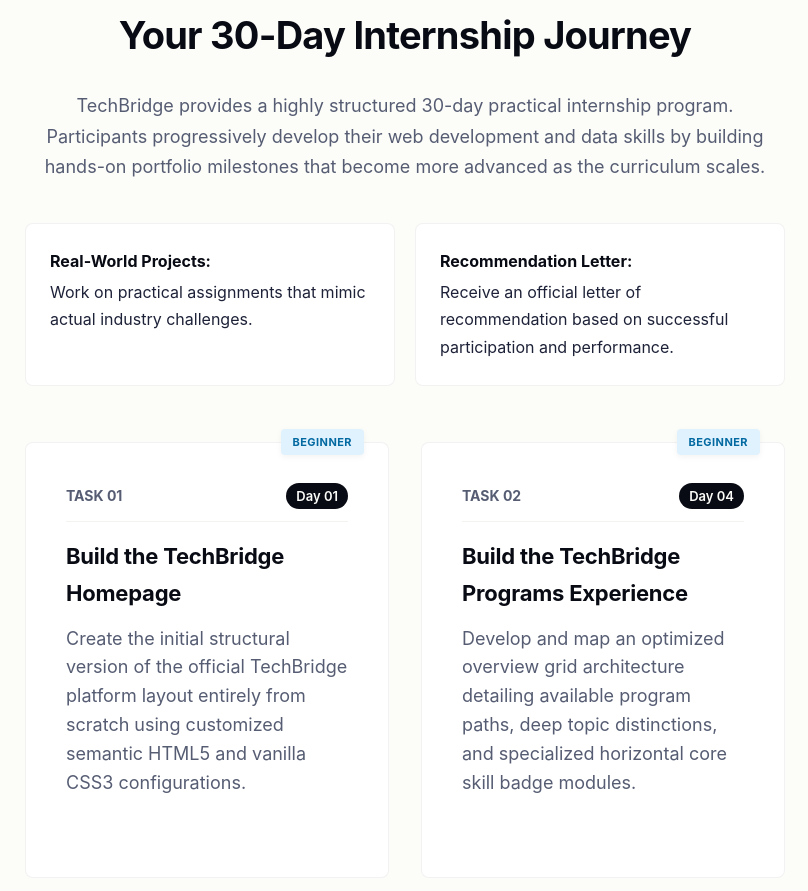
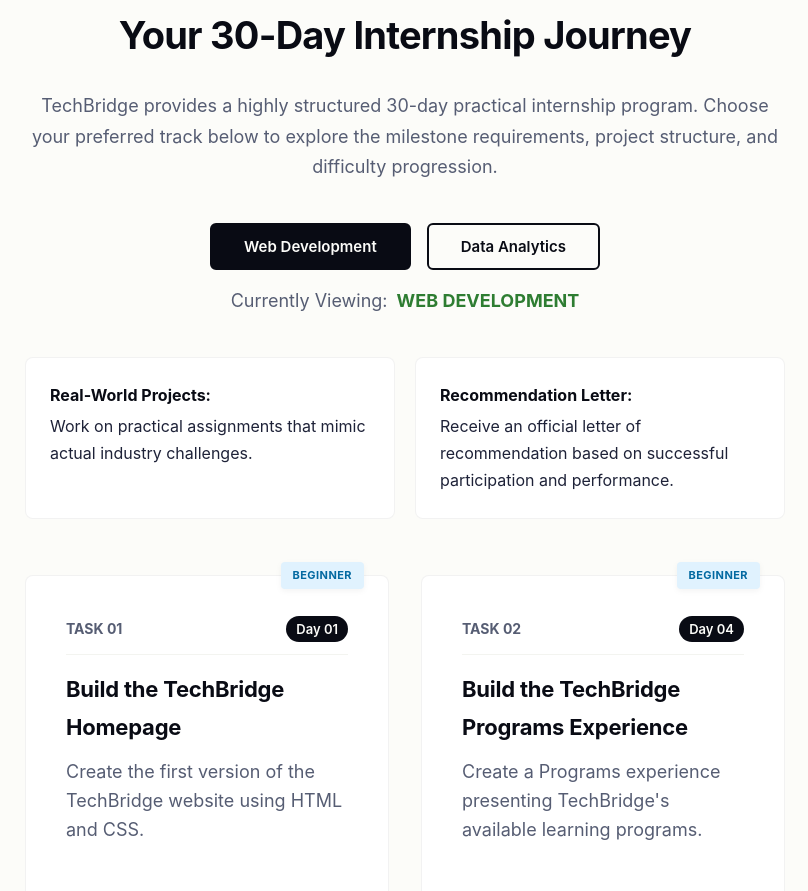
Before and after one commit to TheREBZ/techbridge-task-1, a plain HTML site: page index.html in a window 1280 px wide. Shown: the part 1840-2731 px from the top of the page, without its empty margins (235-1043 px from the left). Drawn offline with Linux system fonts and the light colour scheme.

Commit message:
feat: implement interactive two-track roadmap using vanilla JavaScript

```diff
--- /dev/null
+++ b/app.js
@@ -0,0 +1,193 @@
+const dataAnalyticsTasks = [
+    {
+        number: "Task 01",
+        day: "Day 01",
+        title: "Data Cleaning Basics",
+        description: "Clean a messy dataset using Google Sheets or Excel. Identify and fix duplicate rows, blank cells, inconsistent formatting, and incorrect data types.",
+        difficulty: "Beginner",
+        badgeClass: "phase-beginner"
+    },
+    {
+        number: "Task 02",
+        day: "Day 04",
+        title: "Formulas & Pivot Tables",
+        description: "Use spreadsheet formulas and Pivot Tables to answer questions and extract useful insights from a dataset.",
+        difficulty: "Beginner",
+        badgeClass: "phase-beginner"
+    },
+    {
+        number: "Task 03",
+        day: "Day 08",
+        title: "Data Visualization",
+        description: "Create charts and a simple dashboard that communicate useful insights from a dataset.",
+        difficulty: "Beginner → Intermediate",
+        badgeClass: "phase-intermediate-bg"
+    },
+    {
+        number: "Task 04",
+        day: "Day 11",
+        title: "Introduction to SQL",
+        description: "Practice basic SQL queries and use them to answer real-world questions about data.",
+        difficulty: "Beginner → Intermediate",
+        badgeClass: "phase-intermediate-bg"
+    },
+    {
+        number: "Task 05",
+        day: "Day 15",
+        title: "SQL Joins & Aggregations",
+        description: "Use JOIN, GROUP BY and aggregate functions such as COUNT, SUM and AVG to analyze information across multiple tables.",
+        difficulty: "Intermediate",
+        badgeClass: "phase-intermediate"
+    },
+    {
+        number: "Task 06",
+        day: "Day 19",
+        title: "Lookup Functions & Data Wrangling",
+        description: "Use VLOOKUP or XLOOKUP to combine related datasets and handle data mismatches.",
+        difficulty: "Intermediate",
+        badgeClass: "phase-intermediate"
+    },
+    {
+        number: "Task 07",
+        day: "Day 22",
+        title: "Mini Analysis Project",
+        description: "Complete a small end-to-end analysis involving data cleaning, formulas, Pivot Tables, charts and recommendations.",
+        difficulty: "Intermediate",
+        badgeClass: "phase-intermediate"
+    },
+    {
+        number: "Task 08",
+        day: "Day 26",
+        title: "Capstone Project",
+        description: "Complete a larger project combining spreadsheet analysis and SQL using at least two related tables.",
+        difficulty: "Intermediate",
+        badgeClass: "phase-intermediate"
+    }
+];
+
+const webDevTasks = [
+    {
+        number: "Task 01",
+        day: "Day 01",
+        title: "Build the TechBridge Homepage",
+        description: "Create the first version of the TechBridge website using HTML and CSS.",
+        difficulty: "Beginner",
+        badgeClass: "phase-beginner"
+    },
+    {
+        number: "Task 02",
+        day: "Day 04",
+        title: "Build the TechBridge Programs Experience",
+        description: "Create a Programs experience presenting TechBridge's available learning programs.",
+        difficulty: "Beginner",
+        badgeClass: "phase-beginner"
+    },
+    {
+        number: "Task 03",
+        day: "Day 08",
+        title: "Build the Internship Tasks Experience",
+        description: "Create an interface that presents the TechBridge internship tasks and helps users understand the internship journey.",
+        difficulty: "Beginner → Intermediate",
+        badgeClass: "phase-intermediate-bg"
+    },
+    {
+        number: "Task 04",
+        day: "Day 11",
+        title: "Build an Interactive Internship Roadmap",
+        description: "Use JavaScript to allow visitors to switch between the Data Analytics and Web Development internship tracks.",
+        difficulty: "Beginner → Intermediate",
+        badgeClass: "phase-intermediate-bg"
+    },
+    {
+        number: "Task 05",
+        day: "Day 15",
+        title: "Build the Intern Registration Experience",
+        description: "Create a professional registration and onboarding interface for TechBridge interns.",
+        difficulty: "Intermediate",
+        badgeClass: "phase-intermediate"
+    },
+    {
+        number: "Task 06",
+        day: "Day 19",
+        title: "Build the Task Submission System",
+        description: "Create an interface through which interns can prepare and submit their task work.",
+        difficulty: "Intermediate",
+        badgeClass: "phase-intermediate"
+    },
+    {
+        number: "Task 07",
+        day: "Day 22",
+        title: "Build the Intern Dashboard",
+        description: "Create a dashboard where an intern can view their profile, progress, tasks and submissions.",
+        difficulty: "Intermediate",
+        badgeClass: "phase-intermediate"
+    },
+    {
+        number: "Task 08",
+        day: "Day 26",
+        title: "Build the Complete TechBridge Internship Platform",
+        description: "Combine the different components created during the internship into a complete TechBridge platform.",
+        difficulty: "Intermediate",
+        badgeClass: "phase-intermediate"
+    }
+];
+
+// ==========================================================================
+//  STATE MANAGER
+// ==========================================================================
+let currentTrack = "webdev"; // Track tracking variable state value
+
+const roadmapRoot = document.getElementById("roadmap-root");
+const currentTrackTitle = document.getElementById("current-track-title");
+const btnWebdev = document.getElementById("btn-webdev");
+const btnData = document.getElementById("btn-data");
+
+// ==========================================================================
+//  CORE FUNCTIONS (DOM MANIPULATION & LOGIC RENDERERS)
+// ==========================================================================
+function renderRoadmap(taskArray) {
+    // Clears the card container matrix cleanly
+    roadmapRoot.innerHTML = "";
+
+    taskArray.forEach(task => {
+        const cardHTML = `
+            <div class="timeline-card">
+                <div class="timeline-badge ${task.badgeClass}">${task.difficulty}</div>
+                <div class="timeline-meta">
+                    <span class="task-number">${task.number}</span>
+                    <span class="task-day">${task.day}</span>
+                </div>
+                <h2>${task.title}</h2>
+                <p>${task.description}</p>
+            </div>
+        `;
+        roadmapRoot.insertAdjacentHTML("beforeend", cardHTML);
+    });
+}
+
+function switchTrack(trackName) {
+    // Coditional logic control module to determine current state rendering route
+    if (trackName === "webdev") {
+        currentTrack = "webdev";
+        currentTrackTitle.textContent = "WEB DEVELOPMENT";
+        btnWebdev.classList.add("active");
+        btnData.classList.remove("active");
+        renderRoadmap(webDevTasks);
+    } else {
+        currentTrack = "data";
+        currentTrackTitle.textContent = "DATA ANALYTICS";
+        btnData.classList.add("active");
+        btnWebdev.classList.remove("active");
+        renderRoadmap(dataAnalyticsTasks);
+    }
+}
+
+// ==========================================================================
+//  ATTACH INTERACTIVE INTERFACE EVENT LISTENERS
+// ==========================================================================
+btnWebdev.addEventListener("click", () => switchTrack("webdev"));
+btnData.addEventListener("click", () => switchTrack("data"));
+
+document.addEventListener("DOMContentLoaded", () => {
+    switchTrack("webdev");
+});
--- a/index.html
+++ b/index.html
@@ -89,7 +89,18 @@
         <div class="internship" id="internship">
             <div class="internship-intro">
                 <h1>Your 30-Day Internship Journey</h1>
-                <p>TechBridge provides a highly structured 30-day practical internship program. Participants progressively develop their web development and data skills by building hands-on portfolio milestones that become more advanced as the curriculum scales.</p>
+                <p>TechBridge provides a highly structured 30-day practical internship program. Choose your preferred track below to explore the milestone requirements, project structure, and difficulty progression.</p>
+
+                <!-- Track Selection Button Layout Controls -->
+                <div class="track-selector-container">
+                    <button class="track-toggle-btn active" id="btn-webdev">Web Development</button>
+                    <button class="track-toggle-btn" id="btn-data">Data Analytics</button>
+                </div>
+
+                <!-- Live Status Banner Text Indicator -->
+                <div class="track-status-indicator">
+                    <p>Currently Viewing: <strong id="current-track-title">WEB DEVELOPMENT</strong></p>
+                </div>
 
                 <div class="benefits-summary">
                     <div class="benefit-item">
@@ -101,101 +112,11 @@
                 </div>
             </div>
 
-            <!-- Chronological Task Timeline Layout -->
-            <div class="timeline-container">
-
-                <!-- Task 1 -->
-                <div class="timeline-card">
-                    <div class="timeline-badge phase-beginner">Beginner</div>
-                    <div class="timeline-meta">
-                        <span class="task-number">Task 01</span>
-                        <span class="task-day">Day 01</span>
-                    </div>
-                    <h2>Build the TechBridge Homepage</h2>
-                    <p>Create the initial structural version of the official TechBridge platform layout entirely from scratch using customized semantic HTML5 and vanilla CSS3 configurations.</p>
-                </div>
-
-                <!-- Task 2 -->
-                <div class="timeline-card">
-                    <div class="timeline-badge phase-beginner">Beginner</div>
-                    <div class="timeline-meta">
-                        <span class="task-number">Task 02</span>
-                        <span class="task-day">Day 04</span>
-                    </div>
-                    <h2>Build the TechBridge Programs Experience</h2>
-                    <p>Develop and map an optimized overview grid architecture detailing available program paths, deep topic distinctions, and specialized horizontal core skill badge modules.</p>
-                </div>
-
-                <!-- Task 3 -->
-                <div class="timeline-card">
-                    <div class="timeline-badge phase-intermediate-bg">Beginner → Intermediate</div>
-                    <div class="timeline-meta">
-                        <span class="task-number">Task 03</span>
-                        <span class="task-day">Day 08</span>
-                    </div>
-                    <h2>Build the Internship Tasks Experience</h2>
-                    <p>Design a beautiful structural workflow interface showcasing the 8 key project stages, sequential tracking lines, timeline metadata, and incremental difficulty progressions.</p>
-                </div>
-
-                <!-- Task 4 -->
-                <div class="timeline-card">
-                    <div class="timeline-badge phase-intermediate">Intermediate</div>
-                    <div class="timeline-meta">
-                        <span class="task-number">Task 04</span>
-                        <span class="task-day">Day 11</span>
-                    </div>
-                    <h2>Build an Interactive Task Tracker</h2>
-                    <p>Introduce custom programming architecture to handle real-time state metrics, event handlers, and data tracking logic across the operational interface elements.</p>
-                </div>
-
-                <!-- Task 5 -->
-                <div class="timeline-card">
-                    <div class="timeline-badge phase-intermediate">Intermediate</div>
-                    <div class="timeline-meta">
-                        <span class="task-number">Task 05</span>
-                        <span class="task-day">Day 15</span>
-                    </div>
-                    <h2>Build the Intern Registration Experience</h2>
-                    <p>Construct a comprehensive onboarding portal interface featuring detailed field components, state feedback alerts, validation protocols, and professional secure access paths.</p>
-                </div>
-
-                <!-- Task 6 -->
-                <div class="timeline-card">
-                    <div class="timeline-badge phase-advanced-bg">Intermediate → Advanced</div>
-                    <div class="timeline-meta">
-                        <span class="task-number">Task 06</span>
-                        <span class="task-day">Day 19</span>
-                    </div>
-                    <h2>Build the Task Submission System</h2>
-                    <p>Create a dedicated file payload staging console allowing candidates to compile metadata, attach project repositories, verify inputs, and deploy files for programmatic evaluation.</p>
-                </div>
-
-                <!-- Task 7 -->
-                <div class="timeline-card">
-                    <div class="timeline-badge phase-advanced">Advanced</div>
-                    <div class="timeline-meta">
-                        <span class="task-number">Task 07</span>
-                        <span class="task-day">Day 22</span>
-                    </div>
-                    <h2>Build the Intern Dashboard</h2>
-                    <p>Assemble a fully consolidated telemetry layout detailing custom program metrics, active progress bars, complete application profiles, and unified task histories.</p>
-                </div>
-
-                <!-- Task 8 -->
-                <div class="timeline-card">
-                    <div class="timeline-badge phase-advanced">Advanced</div>
-                    <div class="timeline-meta">
-                        <span class="task-number">Task 08</span>
-                        <span class="task-day">Day 26</span>
-                    </div>
-                    <h2>Build the Complete TechBridge Internship Platform</h2>
-                    <p>Synthesize and merge all 7 isolated modular components into one unified, production-ready, fully responsive administrative ecosystem platform layer.</p>
-                </div>
-
+            <div class="timeline-container" id="roadmap-root">
             </div>
 
             <div class="benefits-cta">
-                <a href="https://docs.google.com/forms/d/e/1FAIpQLScoEhKAAUHw0lB2lzI5oT4x_VPQNSY2XE8Hv71q0XZ7IS_3bA/viewform?usp=send_form" target="_blank" aria-label="Apply for TechBridge Program">
+                <a href="https://forms.gle/8EbdSy5ttGfLZfjv5?utm_source=chatgpt.com" target="_blank" aria-label="Apply for TechBridge Program">
                     <button class="cta-btn">Apply for Internship</button>
                 </a>
             </div>
@@ -216,5 +137,7 @@
             <p>© 2026 TechBridge. All rights reserved.</p>
         </div>
     </main>
+
+    <script src="./app.js" defer></script>
 </body>
 </html>
--- a/styles.css
+++ b/styles.css
@@ -66,10 +66,12 @@
     font-weight: 500;
     letter-spacing: -0.01em;
     transition: color 250ms var(--transition-smooth);
+    transition: transform 0.3s ease;
 }
 
 nav a:not(.logo):hover {
     color: var(--brand-accent);
+    transform: translateY(3px);
 }
 
 /* ==========================================
@@ -603,6 +605,52 @@
 }
 
 /* ==========================================
+   TRACK SELECTOR INTERFACE COMPONENT STYLES
+   ========================================== */
+   .track-selector-container {
+    display: flex;
+    justify-content: center;
+    gap: 16px;
+    margin: 24px auto 16px auto;
+}
+
+.track-toggle-btn {
+    font-family: var(--font-sans);
+    font-size: 15px;
+    font-weight: 600;
+    padding: 12px 32px;
+    border: 2px solid var(--brand-dark);
+    background-color: transparent;
+    color: var(--brand-dark);
+    border-radius: 6px;
+    cursor: pointer;
+    transition: all 250ms var(--transition-smooth);
+}
+
+.track-toggle-btn:hover {
+    background-color: var(--bg-muted);
+}
+
+.track-toggle-btn.active {
+    background-color: var(--brand-dark);
+    color: var(--bg-main);
+}
+
+.track-status-indicator {
+    margin-bottom: 40px;
+    font-size: 16px;
+    color: var(--text-secondary);
+}
+
+#current-track-title {
+    color: var(--brand-accent);
+    font-weight: 700;
+    text-transform: uppercase;
+    margin-left: 4px;
+}
+
+
+/* ==========================================
    MOBILE LAYOUT
    ========================================== */
 @media (max-width: 768px) {
```
